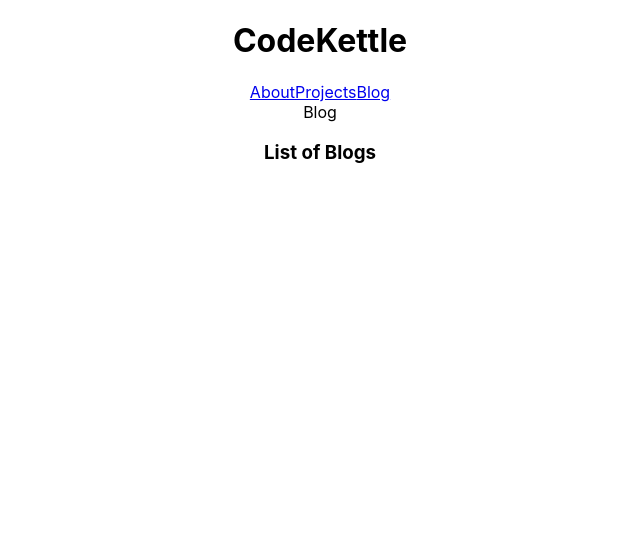
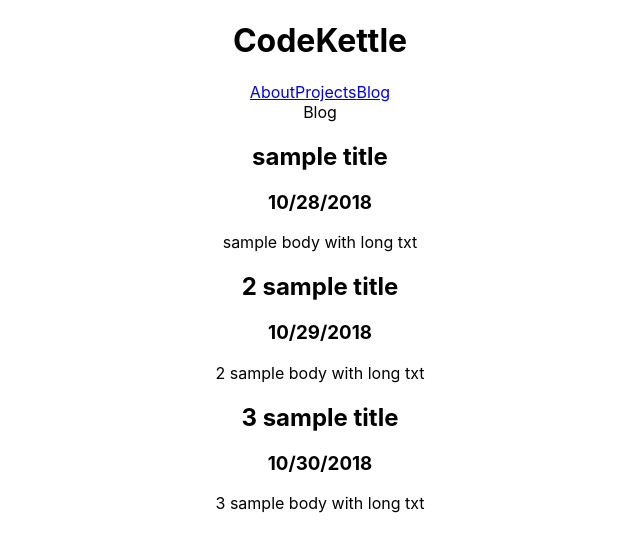
Before and after one commit to ashley3schultz/code-kettle, a React (Create React App) app: page /blog in a window 1280 px wide. Shown: the top 552 px of the page, without its empty margins (320-960 px from the left). Built offline with nearby package versions, Linux system fonts and the light colour scheme.

Commit message:
Itterate over blogs and print sample text

```diff
--- a/src/components/Blog.js
+++ b/src/components/Blog.js
@@ -2,12 +2,14 @@ import React from 'react';
 
 const Blog = props => {
       return (
-        <div className='projects'>
-            <h3>List of Blogs</h3>
-            {/* <img
-                src={require('./images/Logo.')}
-                alt='logo'
-            /> */}
+        <div className='bloglist'>
+            {props.blogs.map(blog =>
+                <div key={blog.title} className="blog">
+                    <h2>{blog.title}</h2>
+                    <h3>{blog.date}</h3>
+                    <p>{blog.body.substring(0,100)}</p>
+                </div>
+            )}
         </div>
     )
 }
```
